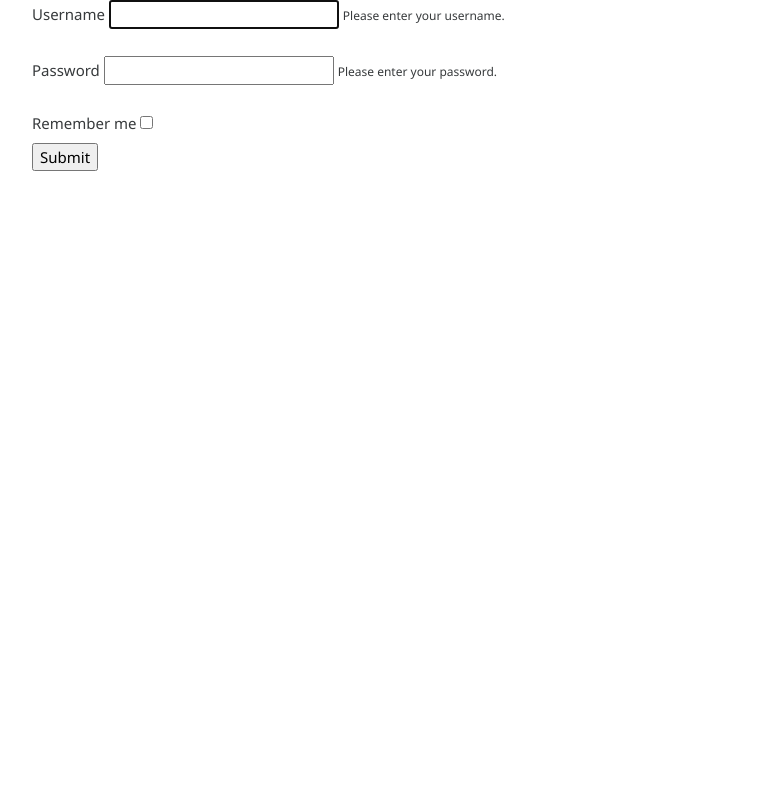
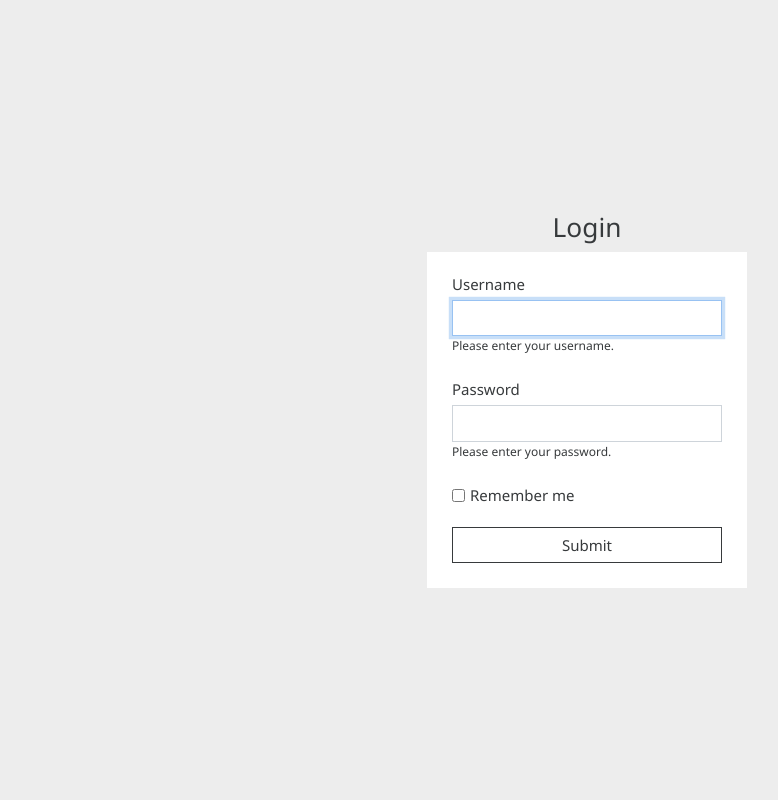
Before and after one commit to RokZabukovec/studentManagement, a PHP site: page /login.php in a window 1280 px wide. Shown: the whole page, without its empty margins (53-831 px from the left). Run offline with PHP 8.4, Linux system fonts and the light colour scheme.

Commit message:
Updated design and added ability to register for an exam.

```diff
--- a/classes/Redirect.php
+++ b/classes/Redirect.php
@@ -22,7 +22,6 @@ class Redirect{
                 header("Location: {$location}");
                 exit();
             }
-            exit;
         }
 
     }
--- a/classes/Student.php
+++ b/classes/Student.php
@@ -15,11 +15,13 @@ class Student{
            return false;
        }
     }
+
     public static function studentExam($student_id, $exam_id){
         DB::getInstance()->insert('student_exam_registration', array(
             'student_id' => $student_id,
             'exam_id'  => $exam_id
         ));
+        header("Location:" . $_SERVER['HTTP_REFERER']);
     }
 
 
--- a/classes/User.php
+++ b/classes/User.php
@@ -53,7 +53,7 @@ class User{
                    }
                }
                Session::flash('Logged in', 'You are logged in.');
-               Redirect::to('profile');
+               Redirect::to('index');
                 return true;
             }
         }
--- a/delete.php
+++ b/delete.php
@@ -12,7 +12,7 @@ if(Session::exists('user')){
         unset($_GET);
     }elseif($_GET['exam_id']){
         DB::getInstance()->delete_by_id('exams',(int)$_GET['exam_id']);
-        Redirect::to('login');
+        Redirect::to('subjects');
         unset($_GET);
     }
 }else{
--- a/functions/menus.php
+++ b/functions/menus.php
@@ -4,7 +4,6 @@ function loggedOutMenu(){
         $menu = array(
             "Login" => "login.php",
             "Register" => "register.php",
-            "Home" => "index.php"
         );
         echo "<nav>";
         echo "<ul>";
@@ -30,11 +29,8 @@ function functionsMenu(){
         "Subjects" => "subjects.php",
         "Professors" => "professors.php",
         "Logout" => "logout.php",
-        "Profile" => "profile.php",
         "Home" => "index.php"
     );
-    echo "<nav>";
-    echo "<ul>";
     echo "<nav class='navbar navbar-expand-lg navbar-dark bg-dark'>";
     echo "<a class='navbar-brand' href='/index.php'>Student Management</a>";
     echo "<button class='navbar-toggler' type='button' data-toggle='collapse' data-target='#navbarColor02' aria-controls='navbarColor02' aria-expanded='false' aria-label='Toggle navigation'>";
--- a/includes/footer.php
+++ b/includes/footer.php
@@ -1,4 +1,4 @@
-
+</div>
 <script src="https://code.jquery.com/jquery-3.3.1.slim.min.js" integrity="sha384-q8i/X+965DzO0rT7abK41JStQIAqVgRVzpbzo5smXKp4YfRvH+8abtTE1Pi6jizo" crossorigin="anonymous"></script>
 <script src="https://cdnjs.cloudflare.com/ajax/libs/popper.js/1.14.7/umd/popper.min.js" integrity="sha384-UO2eT0CpHqdSJQ6hJty5KVphtPhzWj9WO1clHTMGa3JDZwrnQq4sF86dIHNDz0W1" crossorigin="anonymous"></script>
 <script src="https://stackpath.bootstrapcdn.com/bootstrap/4.3.1/js/bootstrap.min.js" integrity="sha384-JjSmVgyd0p3pXB1rRibZUAYoIIy6OrQ6VrjIEaFf/nJGzIxFDsf4x0xIM+B07jRM" crossorigin="anonymous"></script>
--- a/includes/header.php
+++ b/includes/header.php
@@ -11,4 +11,4 @@
     <link rel="stylesheet" href="../public/css/style.css">
     <title>Student management</title>
 </head>
-<body class="container">
+<body class="container-fluid">
--- a/index.php
+++ b/index.php
@@ -11,6 +11,7 @@ if(Session::exists('user')){
     echo "<h4>Welcome to index page.</h4>";
 }else{
     loggedOutMenu();
+    Redirect::to('login');
 }
 ?>
 
--- a/login.php
+++ b/login.php
@@ -3,7 +3,7 @@ require_once "core/init.php";
 
 $user = new User();
 if($user->isLoggedIn()){
-    Redirect::to('profile');
+    Redirect::to('index');
 }
 if(Input::exists()){
     if(Token::check(Input::get("CSRFtoken"))){
@@ -40,24 +40,28 @@ if(Input::exists()){
 
 
 <?php include 'includes/header.php'; ?>
-    <form action="" method="POST">
-        <div class="form-field">
+    <div class="flex flex-column justify-content-center align-center fullscreen" id="login-form">
+        <h3>Login</h3>
+        <form action="" method="POST" class="">
+            <div class="form-group">
                 <label for="username">Username</label>
-            <input type="text" name="username" value="<?php echo Input::get('username')?>" autofocus>
-            <small>Please enter your username.</small><br><br>
+                <input class="form-control" type="text" name="username" value="<?php echo Input::get('username')?>" autofocus>
+                <small class="form-text">Please enter your username.</small><br><br>
             </div>
-        <div class="form-field">
+            <div class="form-group">
                 <label for="password">Password</label>
-            <input type="password" name="password" autocomplete="off">
-            <small>Please enter your password.</small><br><br>
+                <input class="form-control" type="password" name="password" autocomplete="off">
+                <small class="form-text">Please enter your password.</small><br><br>
             </div>
-        <div class="form-field">
-            <label for="remember">Remember me</label>
-            <input type="checkbox"name="remember"autocomplete="off">
+            <div class="form-check-inline mb-4">
+                <input class="form-check-input" id="remember" type="checkbox" name="remember">
+                <label class="form-check-label" for="remember">Remember me</label>
+
             </div>
             <input type="hidden" name="CSRFtoken" value="<?php echo Token::generate();?>">
             <div class="form-field">
-            <input type="submit" name="submit">
+                <input class="btn btn-block btn-outline-secondary"type="submit" name="submit">
             </div>
         </form>
+    </div>
     <?php include 'includes/footer.php'?>
--- a/public/css/style.css
+++ b/public/css/style.css
@@ -1,3 +1,90 @@
+*{
+    padding: 0;
+    margin: 0;
+    box-sizing: border-box;
+}
+html,body{
+    min-height: 100vh;
+    width: 100%;
+    line-height: 1;
+}
+.container-fluid{
+    padding-left: 0;
+    padding-right: 0;
+}
+
 h1{
     color: darkcyan;
 }
+select {
+    word-wrap: normal;
+    height: 35px;
+    min-width: 50%;
+    border: none;
+    outline: 1px solid #ccc;
+}
+.row{
+    margin-left: 0;
+    margin-right: 0;
+}
+.flex{
+    display: flex;
+}
+
+.page-title{
+     align-items: center;
+ }
+.page-title a{
+    padding: 3px 15px;
+    margin-left: 25px;
+    border-radius: 15px;
+    background: darkcyan;
+    color: white;
+}
+body{
+    background: #ededed;
+}
+ul{
+    list-style: none;
+}
+ul > li{
+    color: #3b3a3a;
+}
+.flex{
+    display: flex;
+    flex-direction: row;
+}
+.justify-content-between{
+    justify-content: space-between;
+}
+.align-center{
+    align-items: center;
+}
+.color-lighter{
+    color: #3b3a3a;
+}
+.container{
+    width: 50%;
+    min-height: 100vh;
+    margin: 0 auto;
+}
+.student-card{
+    padding:1.5em 1em;
+    margin: 0.8em auto;
+    width: 100%;
+    min-height: 50px;
+    background: white;
+}
+.fullscreen{
+    min-height: 100vh;
+}
+
+#login-form > form{
+    min-width: 25%;
+    max-width: 90%;
+    background: #ffffff;
+    padding: 25px;
+}
+#login-form > form > .form-group{
+    margin-bottom: 0;
+}
--- a/public/js/main.js
+++ b/public/js/main.js
@@ -1,6 +1,4 @@
 let deleteBtn = Array.from(document.getElementsByClassName('deleteBtn'));
-
-console.log(deleteBtn);
 
 deleteBtn.forEach((btn)=>{
     btn.addEventListener('click', ()=>{
@@ -10,3 +8,17 @@ deleteBtn.forEach((btn)=>{
         }
     });
 });
+
+let closeBtn = document.querySelector('.close');
+let openModal = document.querySelector('.add-new');
+let modal = document.querySelector('.modal');
+
+    openModal.addEventListener('click', ()=>{
+        modal.style.display = 'block';
+    });
+
+closeBtn.addEventListener('click', ()=>{
+    modal.style.display = 'none';
+});
+
+console.log(closeBtn);
```
Also changed, not shown: exams.php (+16 -12 lines), functions/test.php (deleted, +0 -20 lines), profile.php (deleted, +0 -17 lines), singleStudent.php (+15 -15 lines), singleSubject.php (+26 -10 lines), students.php (+43 -25 lines), subjects.php (+19 -5 lines). Lines whose indentation alone changed are shown as unchanged.
